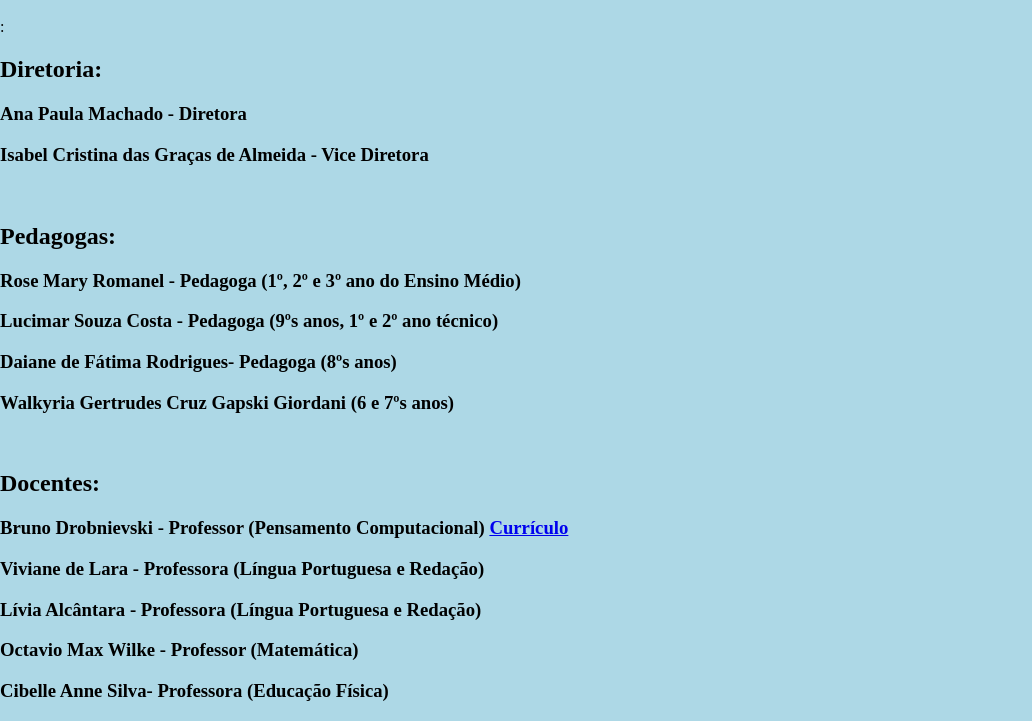
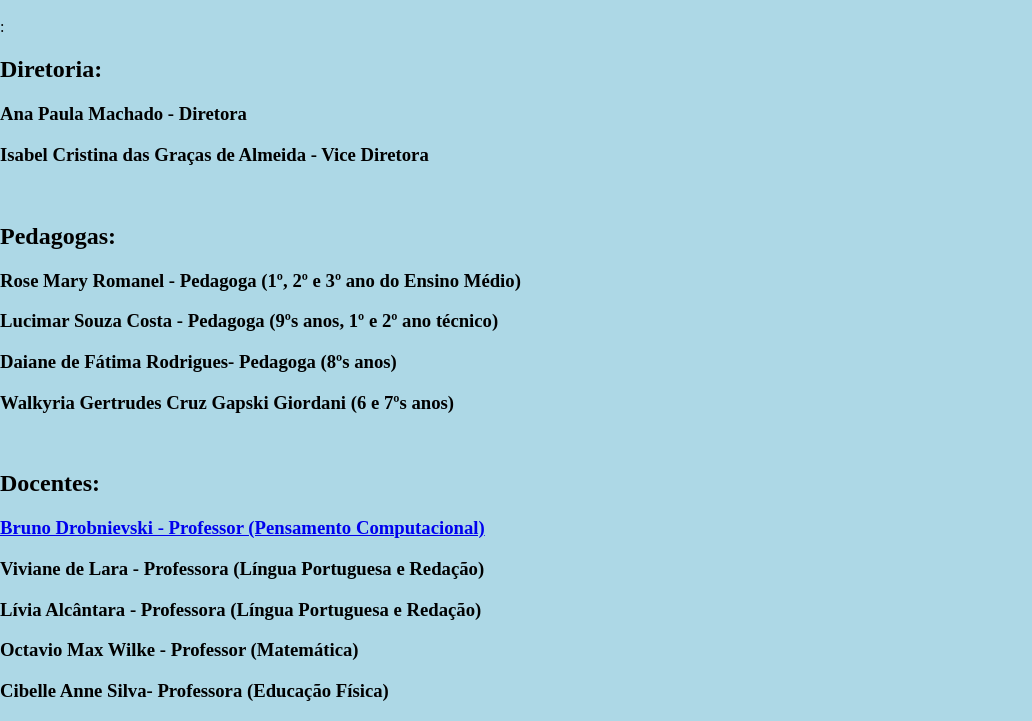
Before and after one commit to Brunodro1/AulasFormadores, a plain HTML site: page equipe.html in a window 1280 px wide. Shown: the part 80-801 px from the top of the page, without its empty margins (0-1032 px from the left). Drawn offline with Linux system fonts and the light colour scheme.

Commit message:
add link curriculo

```diff
--- a/equipe.html
+++ b/equipe.html
@@ -29,7 +29,7 @@
 <p>  <h3>Walkyria Gertrudes Cruz Gapski Giordani (6 e 7ºs anos) </h3> </p>
 <br>
 <p>  <h2>Docentes:</h2> </p>
-<p>  <h3>Bruno Drobnievski - Professor (Pensamento Computacional) <a href="curriculo_bruno.html"> Currículo </a> </h3> </p>
+<p>  <h3> <a href="curriculo_bruno.html"> Bruno Drobnievski - Professor (Pensamento Computacional) </a> </h3> </p>
 <p>  <h3>Viviane de Lara - Professora (Língua Portuguesa e Redação) </h3> </p>
 <p>  <h3>Lívia Alcântara - Professora (Língua Portuguesa e Redação) </h3> </p>
 <p>  <h3>Octavio Max Wilke - Professor (Matemática) </h3> </p>
```
